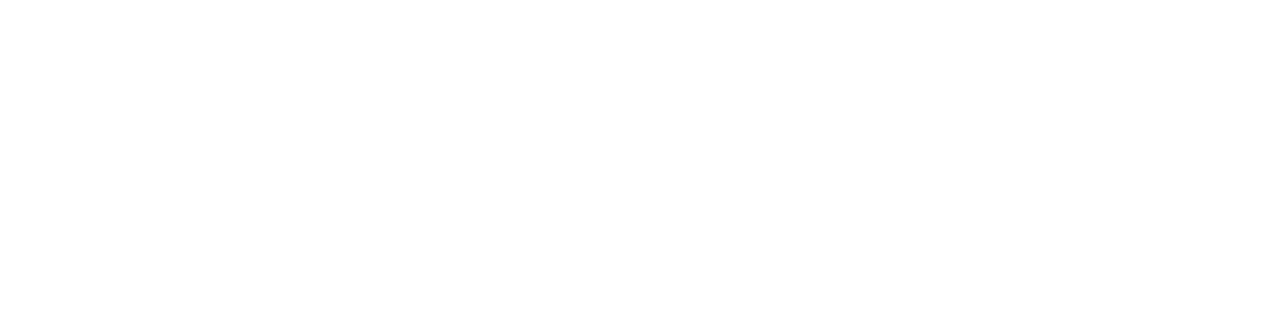
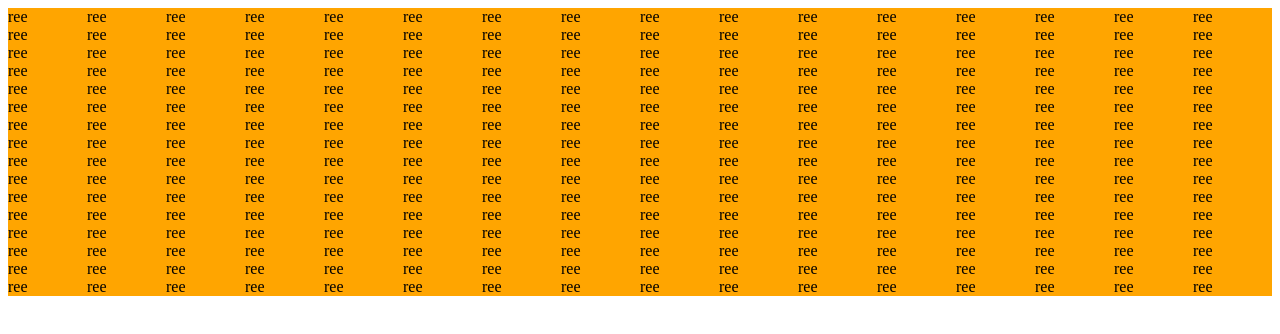
Before and after one commit to SuperDarke14/etch-a-sketch, a plain HTML site: page index.html in a window 1280 px wide. Drawn offline with Linux system fonts and the light colour scheme.

Commit message:
Initialize 16x16 div grid programmatically

```diff
--- a/javascript.js
+++ b/javascript.js
@@ -0,0 +1,20 @@
+const divContainer = document.querySelector('.divContainer');
+
+//create a 16x16 grid of divs
+for (let i = 0; i < 16; i++) {
+	const column = document.createElement('div');
+	column.style.backgroundColor = 'blue';
+	column.style.display = 'flex';
+	column.style.flexDirection = 'column';
+	column.style.flexBasis = 'calc(100%/16)';
+	divContainer.appendChild(column);
+
+	for (let j = 0; j < 16; j++) {
+		const div = document.createElement('div')
+		div.style.display = 'flex';
+		div.style.flexBasis = 'calc(100%/16)';
+		div.style.backgroundColor = 'orange';
+		div.textContent='ree';
+		column.appendChild(div);
+	}
+};
--- a/styles.css
+++ b/styles.css
@@ -0,0 +1,12 @@
+.divContainer {
+	display: flex;
+	justify-content: space-around;
+	align-items: center;
+	flex-wrap: wrap;
+}
+div {
+	margin: 0;
+	padding: 0;
+}
+body {
+	box-sizing: content-box;
```
Also changed, not shown: index.html (+1 -0 lines), 3 other files.
